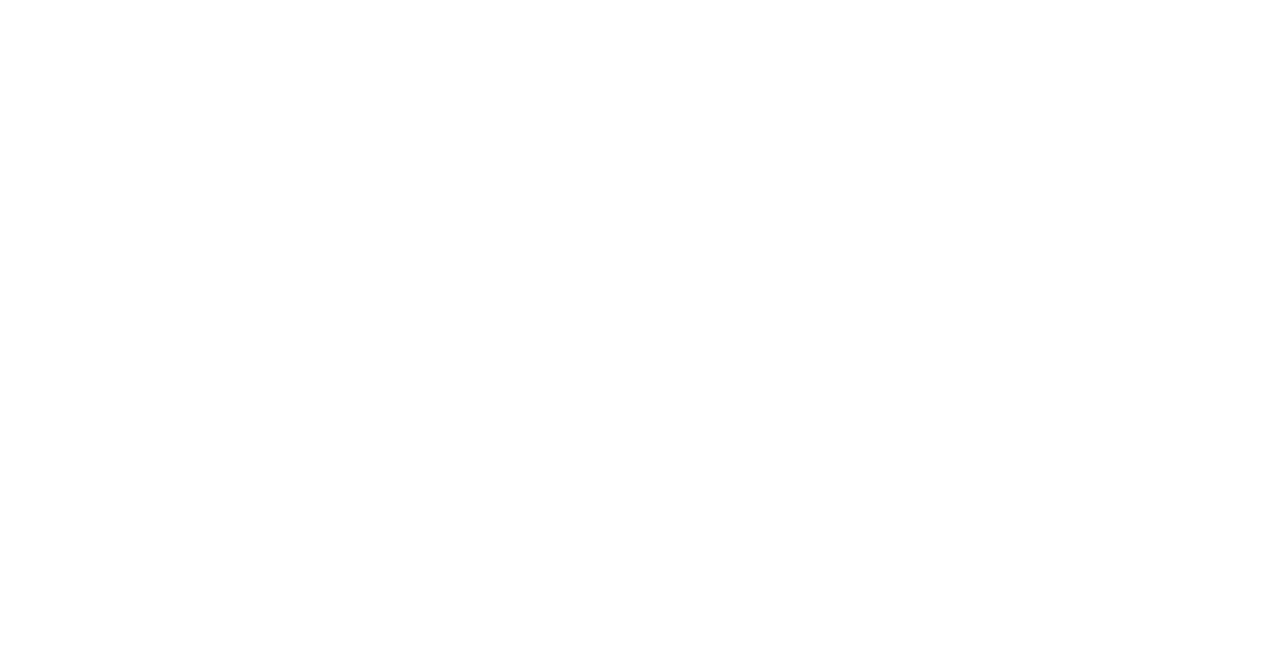
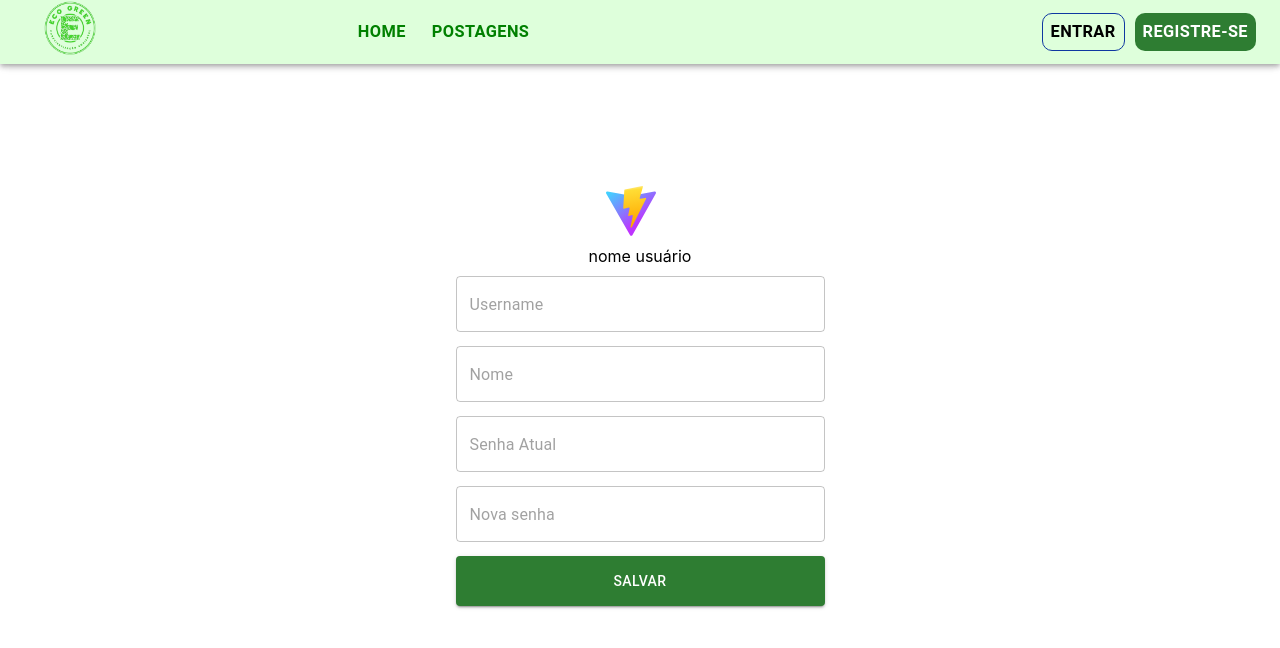
Before and after one commit to MatheusNunes133/EcoGreen-Pw2, a React (Vite) app in the folder ecogreen/: page /Perfil in a window 1280 px wide. Before the commit this address had no page. Shown: the top 648 px of the page. Built offline with nearby package versions, Linux system fonts and the light colour scheme.

Commit message:
feat: componente de avatar

```diff
--- a/ecogreen/src/App.tsx
+++ b/ecogreen/src/App.tsx
@@ -4,6 +4,7 @@ import Cadastro from './views/cadastro/index'
 import Login from './views/login/index'
 import Home from './views/home/index'
 import Postagens from './views/postagens'
+import Perfil from './views/perfil'
 
 function App() {
   return (
@@ -14,6 +15,7 @@ function App() {
           <Route element={<Postagens />} path='Postagens' />
           <Route element={<Cadastro />} path="Cadastro" />
           <Route element={<Login />} path="Login" />
+          <Route element={<Perfil />} path="Perfil" />
         </Routes>
       </BrowserRouter>
     </div>
--- /dev/null
+++ b/ecogreen/src/components/avatar/index.tsx
@@ -0,0 +1,38 @@
+import React from 'react';
+import { Avatar, Grid } from '@mui/material';
+
+interface AvatarProps {
+  src: string;
+  alt: string;
+  size?: number;
+}
+
+const AvatarImage: React.FC<AvatarProps> = ({ src, alt, size = 70 }) => {
+  return (
+    <Avatar src={src} alt={alt} sx={{ width: size, height: size }} />
+  );
+};
+
+interface Props {
+  autenticacao: boolean;
+}
+
+const AuthAvatar: React.FC<Props> = ({ autenticacao }) => {
+  return (
+    <>
+      {autenticacao ? (
+        <a href="/perfil">
+          <Grid item container justifyContent="flex-end">
+            <img className='navPerfil' src="/vite.svg" />
+          </Grid>
+        </a>
+      ) : (
+        <Grid item className='perfilimg'>
+          <AvatarImage src={'perfilpequeno.jpg'} alt={'perfil'} />
+        </Grid>
+      )}
+    </>
+  );
+};
+
+export default AuthAvatar;
```
